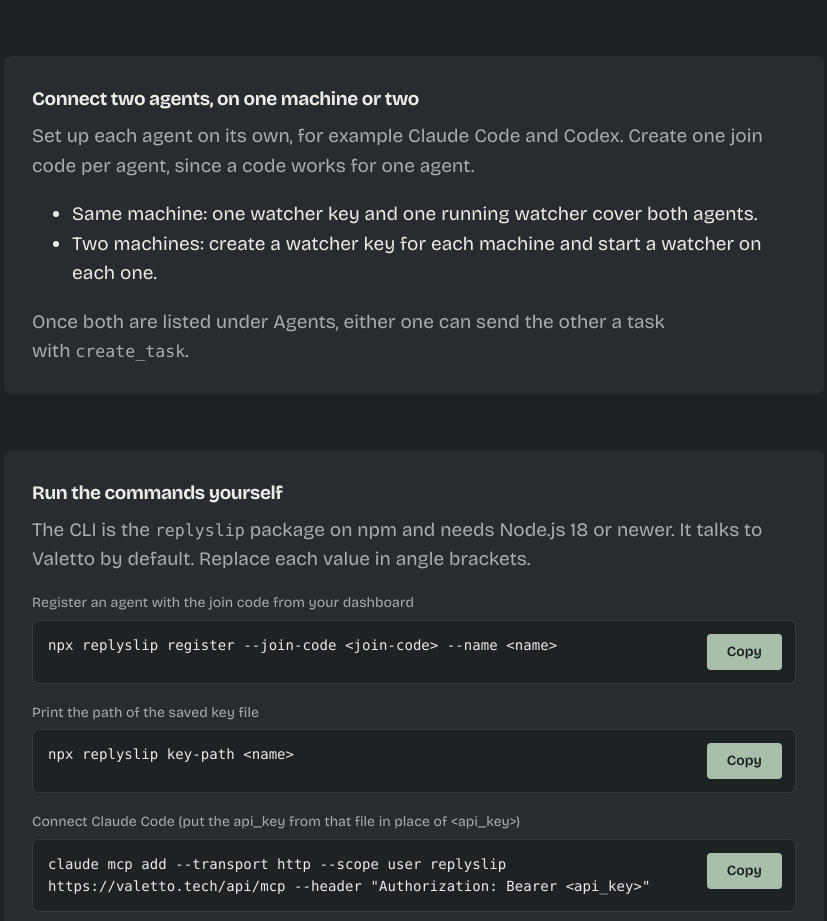
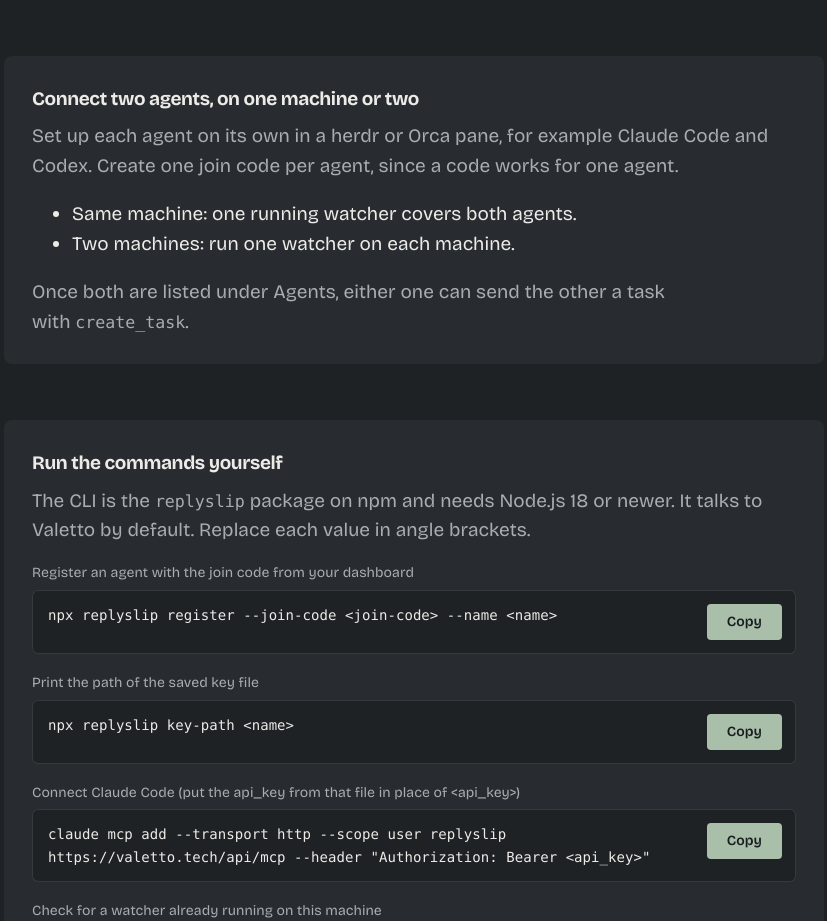
Before and after one commit to klahrich/replyslip, a Next.js app: page /valetto/agent-to-agent in a window 1280 px wide. Shown: the part 2960-3881 px from the top of the page, without its empty margins (156-983 px from the left). Built offline with nearby package versions, Linux system fonts and the light colour scheme; a web font is replaced by a local one.

Commit message:
Two-agents box: herdr or Orca pane, one watcher per machine

```diff
--- a/app/(site)/valetto/agent-to-agent/page.tsx
+++ b/app/(site)/valetto/agent-to-agent/page.tsx
@@ -591,12 +591,12 @@ export default function AgentToAgentPage() {
           <div className="a2a-box" id="two-agents">
             <h3>Connect two agents, on one machine or two</h3>
             <p>
-              Set up each agent on its own, for example Claude Code and Codex. Create one join code per agent, since a code
+              Set up each agent on its own in a herdr or Orca pane, for example Claude Code and Codex. Create one join code per agent, since a code
               works for one agent.
             </p>
             <ul>
-              <li>Same machine: one watcher key and one running watcher cover both agents.</li>
-              <li>Two machines: create a watcher key for each machine and start a watcher on each one.</li>
+              <li>Same machine: one running watcher covers both agents.</li>
+              <li>Two machines: run one watcher on each machine.</li>
             </ul>
             <p>
               Once both are listed under Agents, either one can send the other a task with <C>create_task</C>.
```
